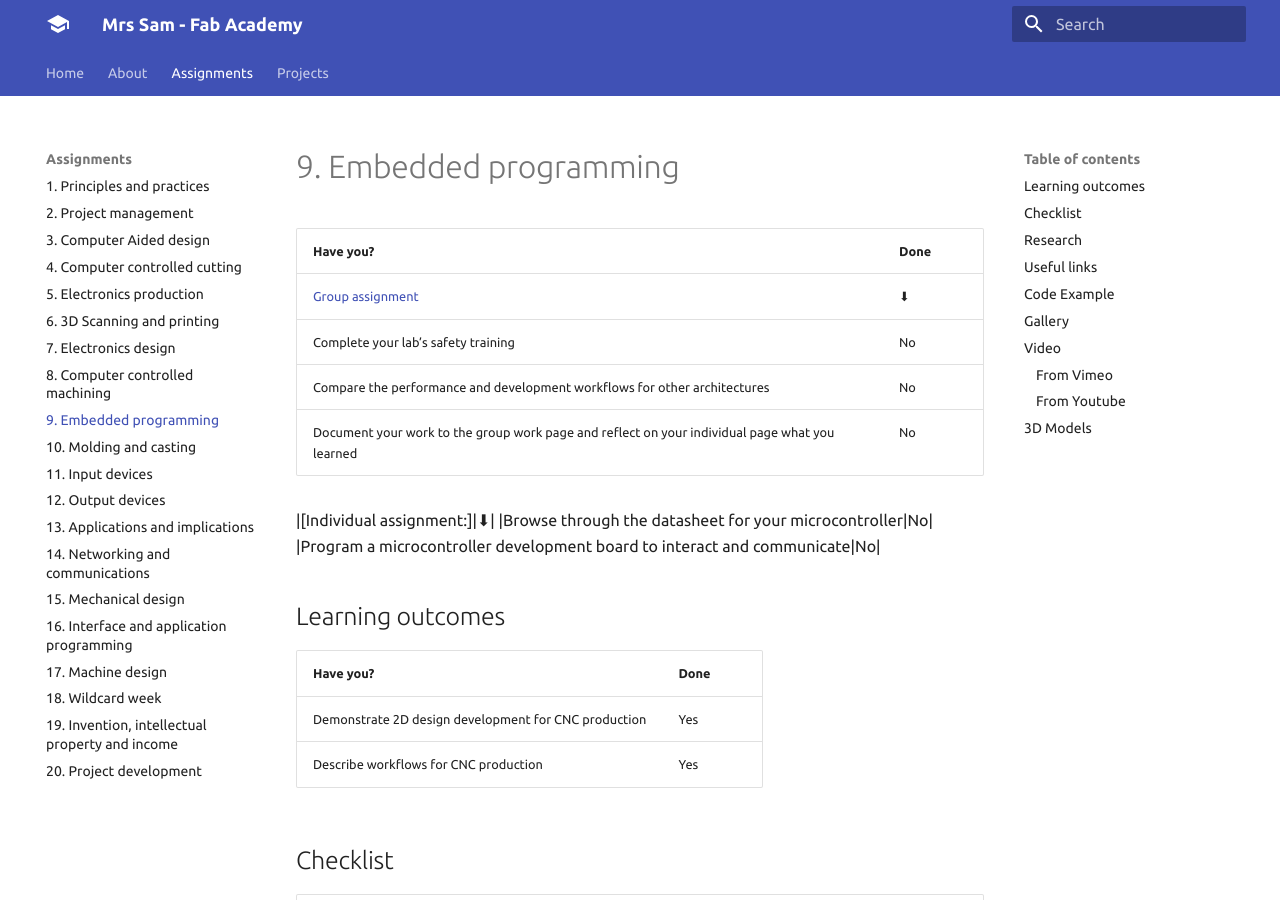
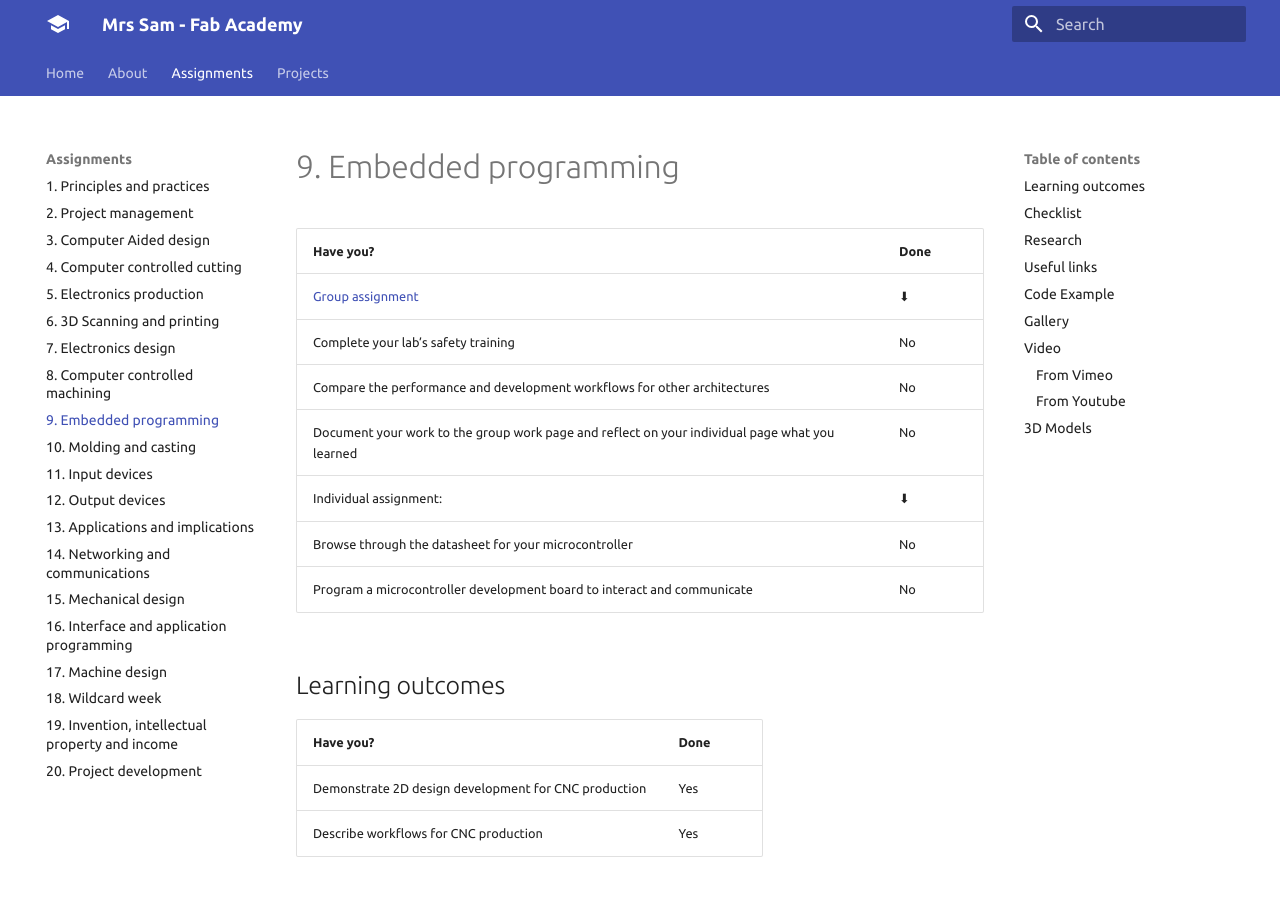
Before and after one commit to MrsLes/FA2023, an MkDocs documentation site: the page built from docs/assignments/week09.md, in a window 1280 px wide and 900 px high. Built offline with MkDocs 1.6.1 and Material for MkDocs 9.7.7, drawn with Linux system fonts in a browser that asks for light colours.

Commit message:
delete bracket

```diff
--- a/docs/assignments/week09.md
+++ b/docs/assignments/week09.md
@@ -5,9 +5,7 @@
 |Complete your lab's safety training|No|
 |Compare the performance and development workflows for other architectures|No|
 |Document your work to the group work page and reflect on your individual page what you learned |No|
-
-
-|[Individual assignment:]|&#11015;|
+|Individual assignment:|&#11015;|
 |Browse through the datasheet for your microcontroller|No|
 |Program a microcontroller development board to interact and communicate|No|
 
```
